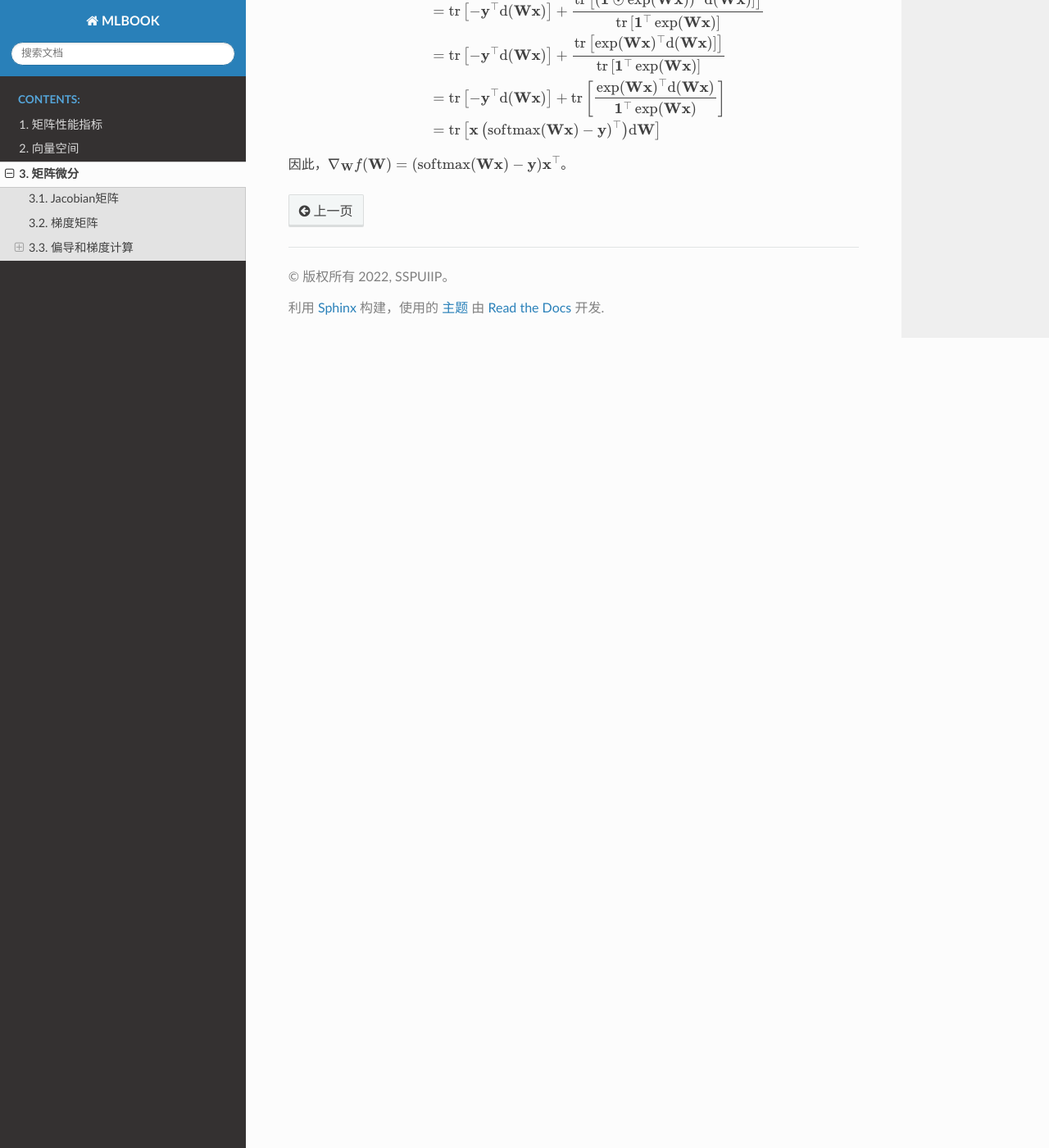
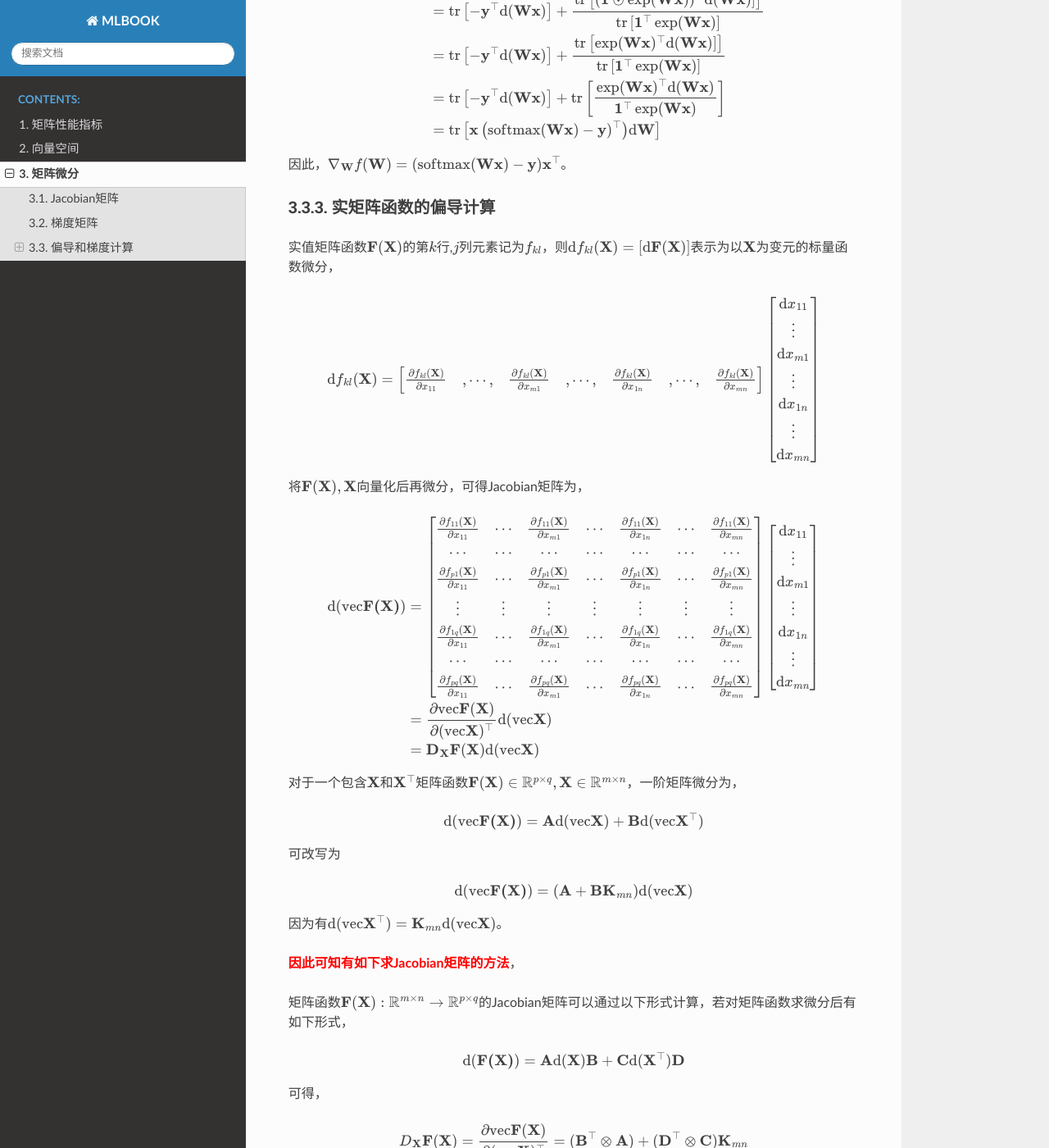
Before and after one commit to sspuiip/ml, a Sphinx documentation site: the page built from docs/source/matrix/matrixdiff.md, in a window 1280 px wide and 1400 px high, scrolled down 7795 px. Shown: the whole window at 82% size. Built offline with Sphinx 7.4.7 and the Read the Docs theme 2.0.0, drawn with Linux system fonts in a browser that asks for light colours; some of the changed text lies outside the part shown.

Commit message:
update diff

```diff
--- a/docs/source/matrix/matrixdiff.md
+++ b/docs/source/matrix/matrixdiff.md
@@ -396,3 +396,94 @@ $$
 $$
 
 因此，$\nabla_\mathbf{W}f(\mathbf{W})=(\mathrm{softmax}(\mathbf{Wx})-\mathbf{y})\mathbf{x}^\top$。
+
+
+##### 实矩阵函数的偏导计算
+
+实值矩阵函数$\mathbf{F}(\mathbf{X})$的第$k$行,$j$列元素记为$f_{kl}$，则$\mathrm{d}f_{kl}(\mathbf{X})=[\mathrm{d}\mathbf{F}(\mathbf{X})]$表示为以$\mathbf{X}$为变元的标量函数微分，
+
+$$
+\mathrm{d}f_{kl}(\mathbf{X})=\left[\begin{array}{l}\frac{\partial f_{kl}(\mathbf{X})}{\partial x_{11}}&,\cdots,&\frac{\partial f_{kl}(\mathbf{X})}{\partial x_{m1}}&,\cdots,&\frac{\partial f_{kl}(\mathbf{X})}{\partial x_{1n}} &,\cdots,&\frac{\partial f_{kl}(\mathbf{X})}{\partial x_{mn}}\end{array}\right]\left[\begin{array}{c}\mathrm{d}x_{11}\\\vdots\\\mathrm{d}x_{m1}\\\vdots\\\mathrm{d}x_{1n}\\\vdots \\\mathrm{d}x_{mn} \end{array}\right]
+$$
+
+将$\mathbf{F}(\mathbf{X}),\mathbf{X}$向量化后再微分，可得Jacobian矩阵为，
+
+$$
+\begin{split}
+\mathrm{d}(\mathrm{vec}\mathbf{F(X)})&=\left[\begin{array}{ccccccc}
+\frac{\partial f_{11}(\mathbf{X})}{\partial x_{11}}&\cdots&\frac{\partial f_{11}(\mathbf{X})}{\partial x_{m1}}&\cdots&\frac{\partial f_{11}(\mathbf{X})}{\partial x_{1n}}&\cdots&\frac{\partial f_{11}(\mathbf{X})}{\partial x_{mn}}\\ \cdots&\cdots&\cdots&\cdots&\cdots&\cdots&\cdots\\
+\frac{\partial f_{p1}(\mathbf{X})}{\partial x_{11}}&\cdots&\frac{\partial f_{p1}(\mathbf{X})}{\partial x_{m1}}&\cdots&\frac{\partial f_{p1}(\mathbf{X})}{\partial x_{1n}}&\cdots&\frac{\partial f_{p1}(\mathbf{X})}{\partial x_{mn}}\\
+\vdots&\vdots&\vdots&\vdots&\vdots&\vdots&\vdots\\
+\frac{\partial f_{1q}(\mathbf{X})}{\partial x_{11}}&\cdots&\frac{\partial f_{1q}(\mathbf{X})}{\partial x_{m1}}&\cdots&\frac{\partial f_{1q}(\mathbf{X})}{\partial x_{1n}}&\cdots&\frac{\partial f_{1q}(\mathbf{X})}{\partial x_{mn}}\\ \cdots&\cdots&\cdots&\cdots&\cdots&\cdots&\cdots\\
+\frac{\partial f_{pq}(\mathbf{X})}{\partial x_{11}}&\cdots&\frac{\partial f_{pq}(\mathbf{X})}{\partial x_{m1}}&\cdots&\frac{\partial f_{pq}(\mathbf{X})}{\partial x_{1n}}&\cdots&\frac{\partial f_{pq}(\mathbf{X})}{\partial x_{mn}}\\
+\end{array}\right]  \left[\begin{array}{c}\mathrm{d}x_{11}\\\vdots\\\mathrm{d}x_{m1}\\\vdots\\\mathrm{d}x_{1n}\\\vdots \\\mathrm{d}x_{mn} \end{array}\right] \\
+&=\frac{\partial \mathrm{vec}\mathbf{F}(\mathbf{X})}{\partial (\mathrm{vec}\mathbf{X})^\top}\mathrm{d}(\mathrm{vec}\mathbf{X})\\
+&=\mathbf{D}_\mathbf{X}\mathbf{F}(\mathbf{X})\mathrm{d}(\mathrm{vec}\mathbf{X})
+\end{split}
+$$
+
+对于一个包含$\mathbf{X}$和$\mathbf{X}^\top$矩阵函数$\mathbf{F}(\mathbf{X})\in\mathbb{R}^{p\times q},\mathbf{X}\in\mathbb{R}^{m\times n}$，一阶矩阵微分为，
+
+$$
+\mathrm{d}(\mathrm{vec}\mathbf{F(X)})=\mathbf{A}\mathrm{d}(\mathrm{vec}\mathbf{X})+\mathbf{B}\mathrm{d}(\mathrm{vec}\mathbf{X}^\top)
+$$
+
+可改写为
+
+$$
+\mathrm{d}(\mathrm{vec}\mathbf{F(X)})=(\mathbf{A}+\mathbf{BK}_{mn})\mathrm{d}(\mathrm{vec}\mathbf{X})
+$$
+
+因为有$\mathrm{d}(\mathrm{vec}\mathbf{X}^\top)=\mathbf{K}_{mn}\mathrm{d}(\mathrm{vec}\mathbf{X})$。
+
+**<font color='red'>因此可知有如下求Jacobian矩阵的方法</font>**，
+
+矩阵函数$\mathbf{F}(\mathbf{X}):\mathbb{R}^{m\times n}\rightarrow\mathbb{R}^{p\times q}$的Jacobian矩阵可以通过以下形式计算，若对矩阵函数求微分后有如下形式，
+
+$$
+\mathrm{d}(\mathbf{F(X)})=\mathbf{A}\mathrm{d}(\mathbf{X})\mathbf{B}+\mathbf{C}\mathrm{d}(\mathbf{X}^\top)\mathbf{D}
+$$
+
+可得，
+
+$$
+D_\mathbf{X}\mathbf{F}(\mathbf{X})=\frac{\partial \mathrm{vec}\mathbf{F}(\mathbf{X})}{\partial (\mathrm{vec}\mathbf{X})^\top}=(\mathbf{B}^\top\otimes\mathbf{A})+(\mathbf{D}^\top\otimes\mathbf{C})\mathbf{K}_{mn}
+$$
+
+转置后即为梯度矩阵$\nabla_{\mathbf{X}}\mathbf{F}(\mathbf{X})$。
+
+| **函数类型**  |   **矩阵微分**  |  **Jacobian矩阵**   |
+|:--|:--| :-- |
+|$f(\mathbf{x}): \mathbb{R}^n\rightarrow\mathbb{R}$ |   $\mathrm{d}f(\mathbf{x})=\mathbf{A}\mathrm{d}(\mathbf{x}) $   | $\mathbf{A}\in\mathbb{R}^{1\times n}$   |
+|$f(\mathbf{X}):\mathbb{R}^{m\times n}\rightarrow\mathbb{R}$  | $\mathrm{d}f(\mathbf{X})=\mathrm{tr}(\mathbf{A}\mathrm{d}(\mathbf{X}))$    |  $\mathbf{A}\in\mathbb{R}^{n\times m}$  |
+|$\mathbf{f}(\mathbf{x}):\mathbb{R}^n\rightarrow \mathbb{R}^p$  | $\mathrm{d}\mathbf{f}(\mathbf{x})=\mathbf{A}\mathrm{d}\mathbf{x}$   | $\mathbf{A}\in\mathbb{R}^{p\times n}$   |
+|$\mathbf{f}(\mathbf{X}):\mathbb{R}^{m\times n}\rightarrow \mathbb{R}^p$  |$\mathrm{d}\mathbf{f}(\mathbf{X})=\mathbf{A}\mathrm{d}(\mathrm{vec}\mathbf{X})$    | $\mathbf{A}\in\mathbb{R}^{p\times mn}$   |
+|$\mathbf{F}(\mathbf{x}):\mathbb{R}^n\rightarrow \mathbb{R}^{p\times q}$  | $\mathrm{d}(\mathrm{vec}\mathbf{F}(\mathbf{x}))=\mathbf{A}\mathrm{d}(\mathbf{x})$     |$\mathbf{A}\in\mathbb{R}^{pq\times n}$    |
+|$\mathbf{F}(\mathbf{X}):\mathbb{R}^{m\times n}\rightarrow\mathbb{R}^{p\times q}$  | $\mathrm{d}\mathbf{F}(\mathbf{X})=\mathbf{A}(\mathrm{d}\mathbf{X})\mathbf{B}$    | $(\mathbf{B}^\top\otimes\mathbf{A})\in\mathbb{R}^{pq\times mn}$   |
+|$\mathbf{F}(\mathbf{X}):\mathbb{R}^{m\times n}\rightarrow\mathbb{R}^{p\times q}$  | $\mathrm{d}\mathbf{F}(\mathbf{X})=\mathbf{A}(\mathrm{d}\mathbf{X}^\top)\mathbf{B}$    | $(\mathbf{B}^\top\otimes\mathbf{A})\mathbf{K}_{mn}\in\mathbb{R}^{pq\times mn}$   |
+
+**例1**求矩阵函数$\mathbf{F}(\mathbf{X})=\mathbf{X}^\top\mathbf{X}$的Jacobian矩阵。
+
+对矩阵函数微分可知，
+
+$$
+\mathrm{d}\mathbf{F}(\mathbf{X})=\mathrm{d}(\mathbf{X}^\top)\mathbf{X}+\mathbf{X}^\top\mathrm{d}(\mathbf{X})
+$$
+
+由上述求导公式可知，
+
+$$
+D_\mathbf{X}\mathbf{F}(\mathbf{X})=(\mathbf{X}^\top\otimes\mathbf{I}_n)\mathbf{K}_{mn}+(\mathbf{I}_n\otimes\mathbf{X}^\top)
+$$
+
+**<font color="red">若不能展开成上述标准形式，则可以使用向量化形式求Jacobian矩阵</font>**。即
+
+$$
+\mathrm{d}(\mathrm{vec}\mathbf{F}(\mathbf{X}))=\mathbf{A}\mathrm{d}(\mathrm{vec}\mathbf{X})+\mathbf{B}\mathrm{d}(\mathrm{vec}\mathbf{X})^\top
+$$
+
+则，Jacobian矩阵可以得出为，
+
+$$
+D_\mathbf{X}\mathbf{F}(\mathbf{X})=\frac{\partial \mathrm{vec}\mathbf{F}(\mathbf{X})}{\mathrm{d}(\mathrm{vec}\mathbf{X})^\top}=\mathbf{A}+\mathbf{BK}_{mn}
+$$
```
